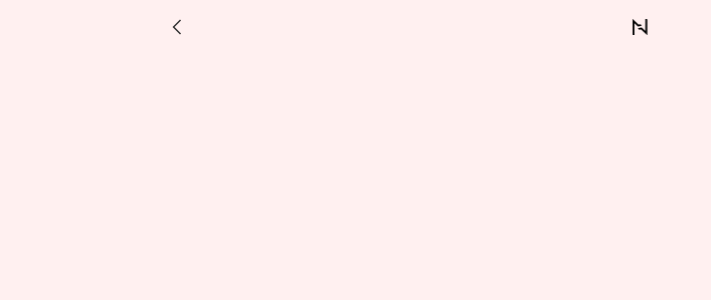
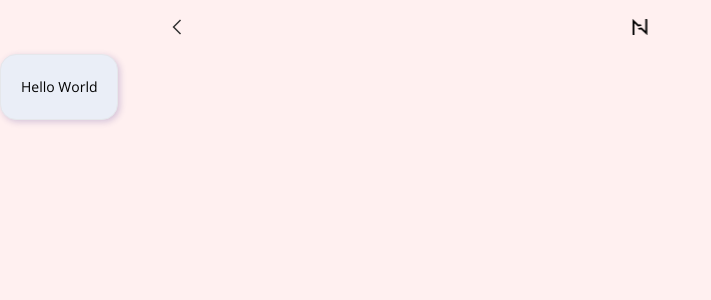
Before and after one commit to borysigorevich/obrio_survey, a Next.js app: page / in a window 1280 px wide. Shown: the top 300 px of the page, without its empty margins (0-711 px from the left). Built offline with nearby package versions, Linux system fonts and the light colour scheme.

Commit message:
add button, open sans font

```diff
--- a/app/globals.css
+++ b/app/globals.css
@@ -6,4 +6,8 @@
   html, body {
     @apply bg-background h-full;
   }
+
+  *{
+    color: rgba(84, 60, 151, 0.25)
+  }
 }
--- a/app/layout.tsx
+++ b/app/layout.tsx
@@ -1,9 +1,9 @@
 import { Header } from '@/components/header';
 import type { Metadata } from 'next';
-import { Inter } from 'next/font/google';
+import { Open_Sans } from 'next/font/google';
 import './globals.css';
 
-const inter = Inter({ subsets: ['latin'] });
+const openSans = Open_Sans({ subsets: ['latin'] });
 
 export const metadata: Metadata = {
 	title: 'Create Next App',
@@ -17,7 +17,7 @@ export default function RootLayout({
 }>) {
 	return (
 		<html lang="en">
-			<body className={inter.className}>
+			<body className={openSans.className}>
 				<Header />
 				{children}
 			</body>
--- a/app/page.tsx
+++ b/app/page.tsx
@@ -1,8 +1,12 @@
+import {Button} from "@/components/button";
 import { Header } from '@/components/header';
 
 export default function Home() {
 	return (
 		<main className="">
+			<Button>
+				Hello World
+			</Button>
 		</main>
 	);
 }
--- /dev/null
+++ b/components/button/button.tsx
@@ -0,0 +1,20 @@
+import { cn } from '@/lib/utils';
+import type { ButtonHTMLAttributes } from 'react';
+import React from 'react';
+
+type ButtonProps = {} & ButtonHTMLAttributes<HTMLButtonElement>;
+
+export const Button = ({ className, children, ...props }: ButtonProps) => {
+	return (
+		<button
+			{...props}
+			className={cn(
+				`px-5 py-[21px] rounded-2xl shadow-primary border bg-button border-button text-sm leading-[22.4px]
+				 		text-black active:text-button-active active:bg-button-active`,
+				className
+			)}
+		>
+			{children}
+		</button>
+	);
+};
--- /dev/null
+++ b/components/button/index.ts
@@ -0,0 +1 @@
+export * from './button'
--- /dev/null
+++ b/lib/utils.ts
@@ -0,0 +1,6 @@
+import { type ClassValue, clsx } from 'clsx';
+import { twMerge } from 'tailwind-merge';
+
+export function cn(...inputs: ClassValue[]) {
+	return twMerge(clsx(inputs));
+}
--- a/package.json
+++ b/package.json
@@ -10,9 +10,11 @@
 		"format": "prettier \"**/*.{ts,tsx,mjs,js,jsx,json,md}\" --check --write"
 	},
 	"dependencies": {
+		"clsx": "^2.1.1",
 		"next": "14.2.7",
 		"react": "^18",
-		"react-dom": "^18"
+		"react-dom": "^18",
+		"tailwind-merge": "^2.5.2"
 	},
 	"devDependencies": {
 		"@types/node": "^20",
--- a/tailwind.config.ts
+++ b/tailwind.config.ts
@@ -8,9 +8,22 @@ const config: Config = {
 	],
 	theme: {
 		extend: {
-			colors: {
-				background: '#FFF0F0'
+			backgroundColor: {
+				background: '#FFF0F0',
+				button: '#EAEEF7'
 			},
+			backgroundImage: {
+				'button-active': 'linear-gradient(165.54deg, #141333 -33.39%, #202261 15.89%, #543C97 55.84%, #6939A2 74.96%)'
+			},
+			borderColor: {
+				border: '#E0E0E0',
+			},
+			boxShadow: {
+				primary: '2px 2px 6px 0 #543C973F',
+			},
+			textColor: {
+				'button-active': '#FBFBFF'
+			}
 		},
 	},
 	plugins: [],
```
Also changed, not shown: 1 other file (tests, documents, lock files or other folders).
